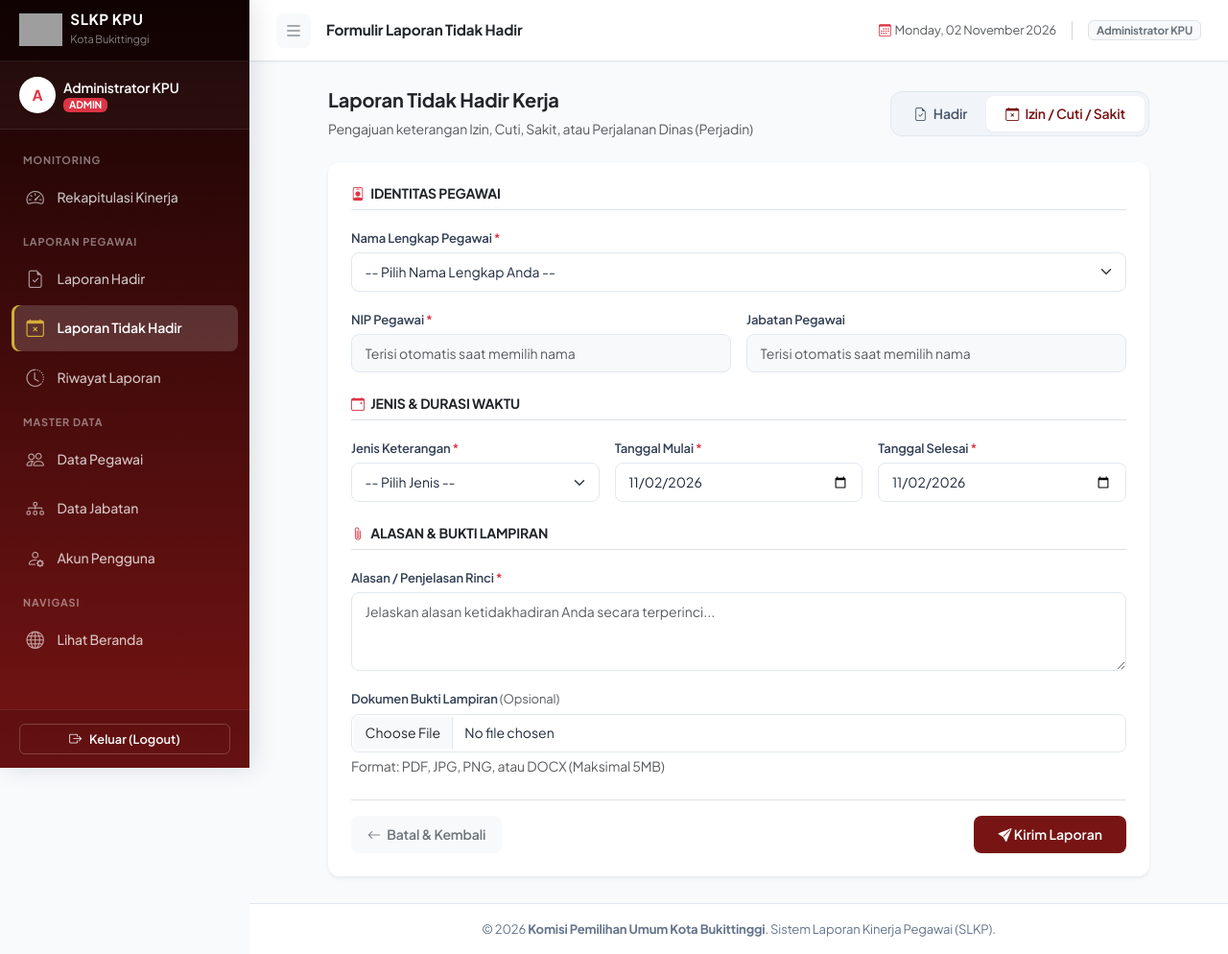
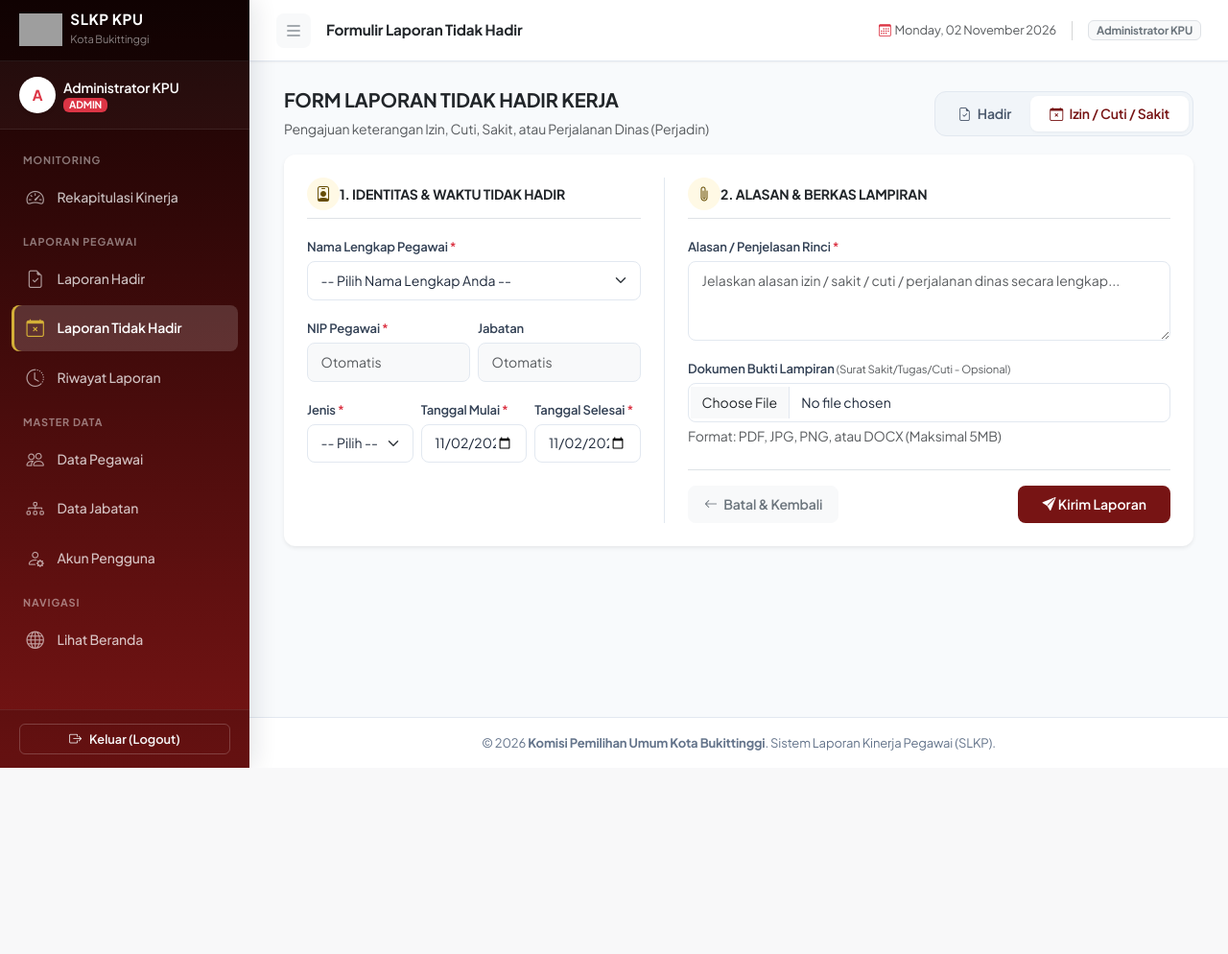
Before and after one commit to fadhilsyauqy/SLKP-KPUBukittinggi, a Laravel app: page /laporan/tidak-hadir in a window 1280 px wide. Shown: the whole page at 96% size. After the commit the page ends 800 px from the top, so only its background shows below. Run offline with Laravel 12, Linux system fonts and the light colour scheme; a user stored in the database is signed in; data comes from the database, SQL or seed files in the repository; grey boxes are pictures that could not be loaded.

Commit message:
style: ubah layout formulir menjadi horizontal full-width single screen

```diff
--- a/resources/views/laporan/tidakhadir.blade.php
+++ b/resources/views/laporan/tidakhadir.blade.php
@@ -4,11 +4,11 @@
 @section('page-title', 'Formulir Laporan Tidak Hadir')
 
 @section('content')
-<div class="container-fluid" style="max-width: 880px;">
-    <!-- Page Header & Tab Switcher (Minimalist & Non-Redundant) -->
-    <div class="d-flex flex-wrap justify-content-between align-items-center mb-4 gap-3">
+<div class="container-fluid px-0 px-md-2">
+    <!-- Page Header & Tab Switcher (Full Width & Clean) -->
+    <div class="d-flex flex-wrap justify-content-between align-items-center mb-3 gap-2">
         <div>
-            <h5 class="fw-bold text-dark mb-0.5">Laporan Tidak Hadir Kerja</h5>
+            <h5 class="fw-bold text-dark mb-0.5">FORM LAPORAN TIDAK HADIR KERJA</h5>
             <p class="text-muted small mb-0">Pengajuan keterangan Izin, Cuti, Sakit, atau Perjalanan Dinas (Perjadin)</p>
         </div>
         <div class="tab-switcher">
@@ -21,17 +21,23 @@
         </div>
     </div>
 
-    <div class="card border-0 shadow-sm">
-        <div class="card-body p-4">
+    <!-- Full-Width Horizontal Form Card (Single Screen Viewport) -->
+    <div class="card border-0 shadow-sm w-100">
+        <div class="card-body p-3 p-lg-4">
             <form id="laporanTidakHadirForm" action="{{ route('laporan.tidakhadir.store') }}" method="POST" enctype="multipart/form-data">
                 @csrf
 
-                <!-- Section: Identitas Pegawai -->
-                <div class="mb-4">
-                    <h6 class="fw-bold text-dark small text-uppercase mb-3 pb-2 border-bottom">
-                        <i class="bi bi-person-badge text-danger me-1"></i> Identitas Pegawai
-                    </h6>
+                <div class="row g-4">
+                    <!-- KOLOM KIRI: Identitas Pegawai & Jenis/Waktu -->
+                    <div class="col-lg-5 border-end-lg pe-lg-4">
+                        <div class="d-flex align-items-center mb-3 pb-2 border-bottom">
+                            <div class="rounded-circle bg-warning bg-opacity-10 text-warning-emphasis p-2 me-2.5 d-flex align-items-center justify-content-center" style="width: 34px; height: 34px;">
+                                <i class="bi bi-person-badge fs-6"></i>
+                            </div>
+                            <h6 class="fw-bold text-dark mb-0 small text-uppercase">1. Identitas &amp; Waktu Tidak Hadir</h6>
+                        </div>
 
+                        <!-- Nama Pegawai -->
                         <div class="mb-3">
                             <label for="nama" class="form-label">Nama Lengkap Pegawai <span class="text-danger">*</span></label>
                             <select name="nama" id="nama" class="form-select @error('nama') is-invalid @enderror" required>
@@ -50,8 +56,9 @@
                             @enderror
                         </div>
 
-                    <div class="row g-3">
-                        <div class="col-md-6">
+                        <!-- NIP & Jabatan (2 Kolom Berdampingan) -->
+                        <div class="row g-2 mb-3">
+                            <div class="col-6">
                                 <label for="nip" class="form-label">NIP Pegawai <span class="text-danger">*</span></label>
                                 <input type="text"
                                        name="nip"
@@ -60,50 +67,44 @@
                                        value="{{ old('nip', $currentKaryawan?->nip) }}"
                                        readonly
                                        required
-                                   placeholder="Terisi otomatis saat memilih nama">
+                                       placeholder="Otomatis">
                                 @error('nip')
                                     <div class="invalid-feedback">{{ $message }}</div>
                                 @enderror
                             </div>
 
-                        <div class="col-md-6">
-                            <label for="jabatan" class="form-label">Jabatan Pegawai</label>
+                            <div class="col-6">
+                                <label for="jabatan" class="form-label">Jabatan</label>
                                 <input type="text"
                                        name="jabatan"
                                        id="jabatan"
                                        class="form-control bg-light @error('jabatan') is-invalid @enderror"
                                        value="{{ old('jabatan', $currentKaryawan?->jabatan?->nama_jabatan) }}"
                                        readonly
-                                   placeholder="Terisi otomatis saat memilih nama">
+                                       placeholder="Otomatis">
                                 @error('jabatan')
                                     <div class="invalid-feedback">{{ $message }}</div>
                                 @enderror
                             </div>
                         </div>
-                </div>
 
-                <!-- Section: Jenis Keterangan & Tanggal -->
-                <div class="mb-4">
-                    <h6 class="fw-bold text-dark small text-uppercase mb-3 pb-2 border-bottom">
-                        <i class="bi bi-calendar-event text-danger me-1"></i> Jenis &amp; Durasi Waktu
-                    </h6>
-
-                    <div class="row g-3 mb-3">
-                        <div class="col-md-4">
-                            <label for="keterangan" class="form-label">Jenis Keterangan <span class="text-danger">*</span></label>
+                        <!-- Jenis & Rentang Tanggal (3 Kolom Berdampingan) -->
+                        <div class="row g-2">
+                            <div class="col-12 col-sm-4">
+                                <label for="keterangan" class="form-label">Jenis <span class="text-danger">*</span></label>
                                 <select name="keterangan" id="keterangan" class="form-select @error('keterangan') is-invalid @enderror" required>
-                                <option value="">-- Pilih Jenis --</option>
+                                    <option value="">-- Pilih --</option>
                                     <option value="Izin" {{ old('keterangan') == 'Izin' ? 'selected' : '' }}>Izin</option>
                                     <option value="Cuti" {{ old('keterangan') == 'Cuti' ? 'selected' : '' }}>Cuti</option>
                                     <option value="Sakit" {{ old('keterangan') == 'Sakit' ? 'selected' : '' }}>Sakit</option>
-                                <option value="Perjadin" {{ old('keterangan') == 'Perjadin' ? 'selected' : '' }}>Perjalanan Dinas (Perjadin)</option>
+                                    <option value="Perjadin" {{ old('keterangan') == 'Perjadin' ? 'selected' : '' }}>Perjadin</option>
                                 </select>
                                 @error('keterangan')
                                     <div class="invalid-feedback">{{ $message }}</div>
                                 @enderror
                             </div>
 
-                        <div class="col-md-4">
+                            <div class="col-6 col-sm-4">
                                 <label for="tanggal_in" class="form-label">Tanggal Mulai <span class="text-danger">*</span></label>
                                 <input type="date"
                                        name="tanggal_in"
@@ -116,7 +117,7 @@
                                 @enderror
                             </div>
 
-                        <div class="col-md-4">
+                            <div class="col-6 col-sm-4">
                                 <label for="tanggal_out" class="form-label">Tanggal Selesai <span class="text-danger">*</span></label>
                                 <input type="date"
                                        name="tanggal_out"
@@ -131,11 +132,15 @@
                         </div>
                     </div>
 
-                <!-- Section: Alasan & Lampiran -->
-                <div class="mb-4">
-                    <h6 class="fw-bold text-dark small text-uppercase mb-3 pb-2 border-bottom">
-                        <i class="bi bi-paperclip text-danger me-1"></i> Alasan &amp; Bukti Lampiran
-                    </h6>
+                    <!-- KOLOM KANAN: Alasan, Lampiran & Tombol Aksi -->
+                    <div class="col-lg-7 ps-lg-4 d-flex flex-column justify-content-between">
+                        <div>
+                            <div class="d-flex align-items-center mb-3 pb-2 border-bottom">
+                                <div class="rounded-circle bg-warning bg-opacity-10 text-warning-emphasis p-2 me-2.5 d-flex align-items-center justify-content-center" style="width: 34px; height: 34px;">
+                                    <i class="bi bi-paperclip fs-6"></i>
+                                </div>
+                                <h6 class="fw-bold text-dark mb-0 small text-uppercase">2. Alasan &amp; Berkas Lampiran</h6>
+                            </div>
 
                             <div class="mb-3">
                                 <label for="alasan" class="form-label">Alasan / Penjelasan Rinci <span class="text-danger">*</span></label>
@@ -144,28 +149,28 @@
                                           class="form-control @error('alasan') is-invalid @enderror"
                                           rows="3"
                                           required
-                                  placeholder="Jelaskan alasan ketidakhadiran Anda secara terperinci...">{{ old('alasan') }}</textarea>
+                                          placeholder="Jelaskan alasan izin / sakit / cuti / perjalanan dinas secara lengkap...">{{ old('alasan') }}</textarea>
                                 @error('alasan')
                                     <div class="invalid-feedback">{{ $message }}</div>
                                 @enderror
                             </div>
 
-                    <div class="mb-2">
-                        <label for="attach" class="form-label">Dokumen Bukti Lampiran <span class="text-muted fw-normal">(Opsional)</span></label>
+                            <div class="mb-3">
+                                <label for="attach" class="form-label">Dokumen Bukti Lampiran <span class="text-muted fw-normal small">(Surat Sakit/Tugas/Cuti - Opsional)</span></label>
                                 <input type="file"
                                        name="attach"
                                        id="attach"
                                        class="form-control @error('attach') is-invalid @enderror"
                                        accept=".jpg,.jpeg,.png,.pdf,.doc,.docx">
-                        <div class="form-text text-muted small">Format: PDF, JPG, PNG, atau DOCX (Maksimal 5MB)</div>
+                                <div class="form-text text-muted small mt-1">Format: PDF, JPG, PNG, atau DOCX (Maksimal 5MB)</div>
                                 @error('attach')
                                     <div class="invalid-feedback">{{ $message }}</div>
                                 @enderror
                             </div>
                         </div>
 
-                <!-- Action Footer (Single Primary & Subtle Cancel) -->
-                <div class="d-flex justify-content-between align-items-center pt-3 border-top">
+                        <!-- Footer Aksi di Bawah Kolom Kanan -->
+                        <div class="d-flex justify-content-between align-items-center pt-3 border-top mt-2">
                             <a href="{{ route('laporan.riwayat') }}" class="btn btn-light text-secondary">
                                 <i class="bi bi-arrow-left"></i> Batal &amp; Kembali
                             </a>
@@ -178,11 +183,23 @@
                                 </span>
                             </button>
                         </div>
+                    </div>
+                </div>
             </form>
         </div>
     </div>
 </div>
 @endsection
+
+@push('styles')
+<style>
+    @media (min-width: 992px) {
+        .border-end-lg {
+            border-right: 1px solid #e2e8f0;
+        }
+    }
+</style>
+@endpush
 
 @push('scripts')
 <script>
```
Also changed, not shown: resources/views/karyawan/create.blade.php (+19 -15 lines), resources/views/karyawan/edit.blade.php (+19 -15 lines), resources/views/laporan/hadir.blade.php (+56 -39 lines). Lines whose indentation alone changed are shown as unchanged.
